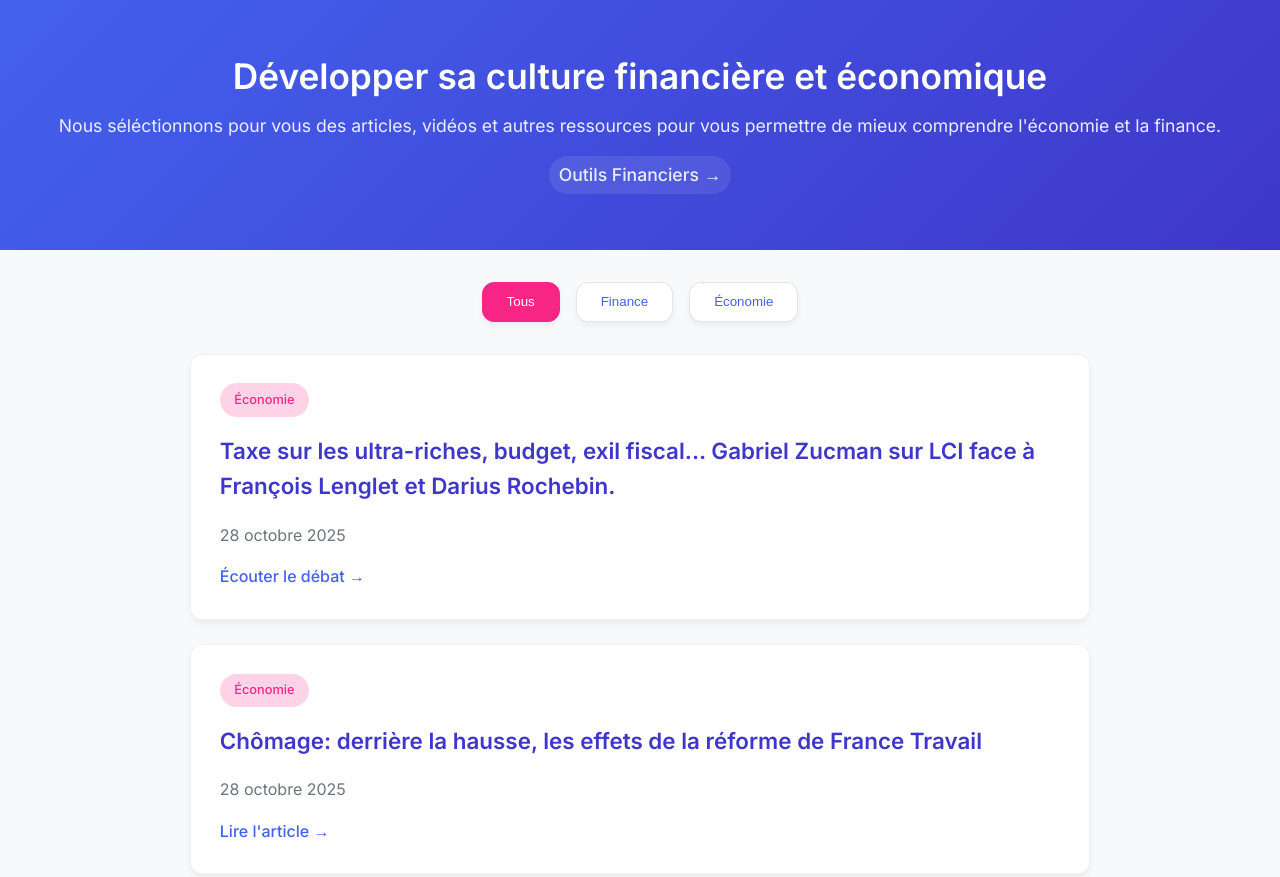
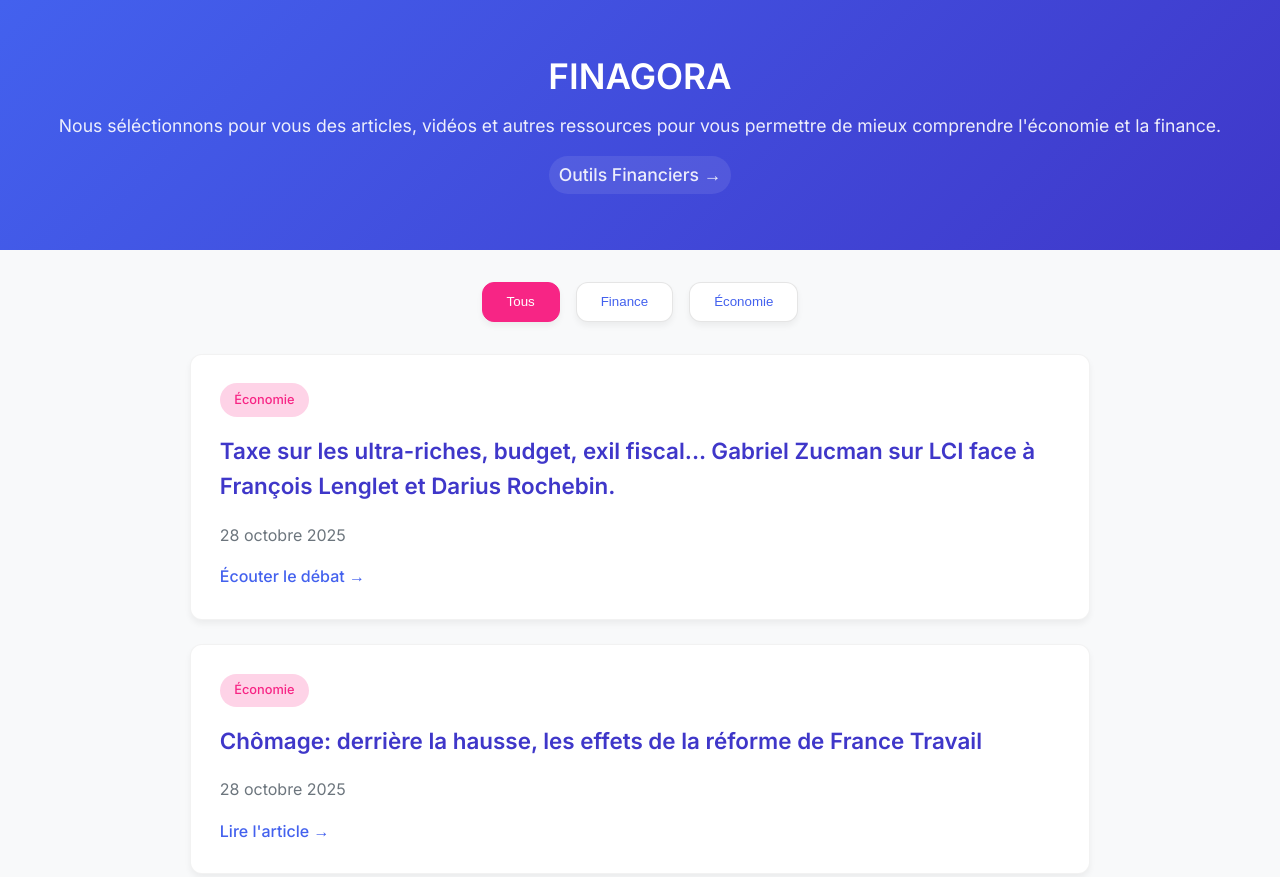
Before and after one commit to FINAGORA/Developper-sa-culture-financiere-et-economique, a plain HTML site: page index.html in a window 1280 px wide. Shown: the top 877 px of the page. Drawn offline with Linux system fonts and the light colour scheme.

Commit message:
Update index.html

```diff
--- a/index.html
+++ b/index.html
@@ -19,7 +19,7 @@
 </head>
 <body>
     <header>
-        <h1>Développer sa culture financière et économique</h1>
+        <h1>FINAGORA</h1>
         <p>Nous séléctionnons pour vous des articles, vidéos et autres ressources pour vous permettre de mieux comprendre l'économie et la finance.</p>
         <p><a href="https://odysstory.github.io/Outils-Financiers-en-Ligne" target="_blank" rel="noopener noreferrer" class="header-link">Outils Financiers →</a></p>
     </header>
@@ -143,7 +143,7 @@
     </main>
 
     <footer>
-        <p>© 2025 Développer sa culture financière et économique.</p>
+        <p>Finagora est une plateforme ouverte et gratuite dédiée à la diffusion du savoir économique et financier. Vous y trouverez une sélection de vidéos, articles, podcasts et formations accessibles à tous — du curieux à l’investisseur chevronné — pour comprendre les grands mécanismes de l’économie, suivre l’actualité des marchés et améliorer vos stratégies d’investissement. Notre mission : démocratiser l’accès à la connaissance économique et encourager le partage d’idées entre passionnés, étudiants et professionnels. Sur Finagora, la finance devient un espace d’apprentissage libre, collaboratif et sans frontières.</p>
     </footer>
 
     <!-- Script pour le tri -->
```
